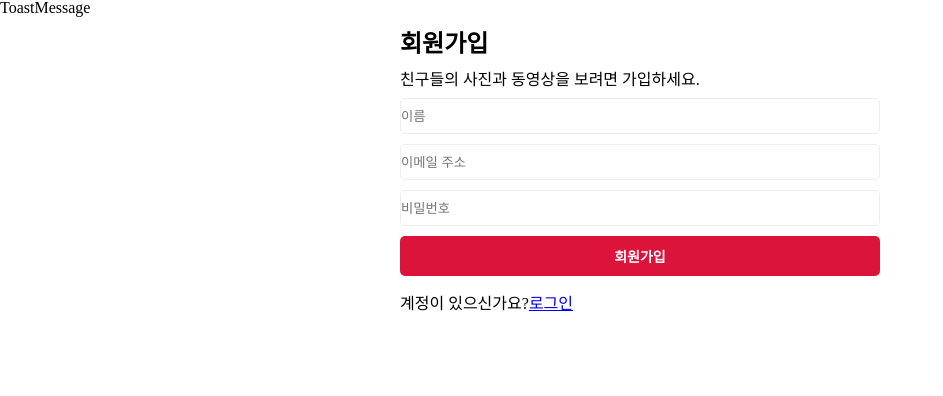
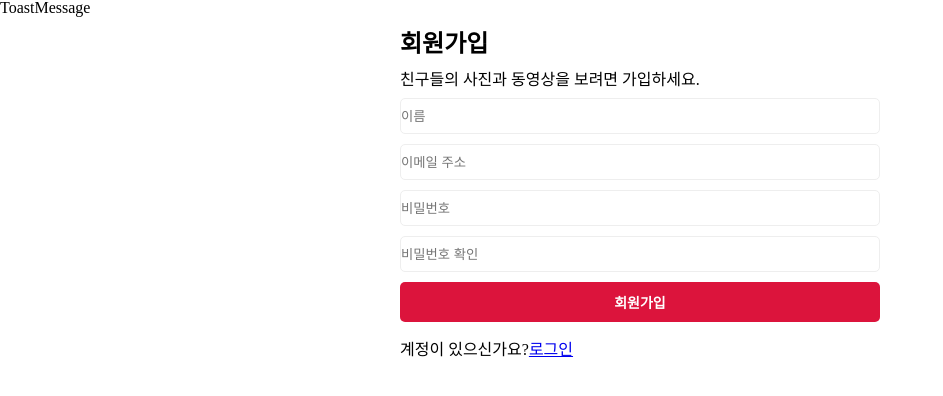
Before and after one commit to nodeTeam-1/nodeteam1-fe, a React (Create React App) app: page /user/register in a window 1280 px wide. Shown: the top 396 px of the page, without its empty margins (0-943 px from the left). Built offline with nearby package versions, Linux system fonts and the light colour scheme; no server answers.

Commit message:
feat(회원가입): 비밀번호 확인 기능 추가

```diff
--- a/src/pages/user/RegisterPage.tsx
+++ b/src/pages/user/RegisterPage.tsx
@@ -8,6 +8,7 @@ interface FormData {
     email: string;
     name: string;
     password: string;
+    passwordCheck: string;
     level: string;
     verificationCode?: string;
 }
@@ -17,6 +18,7 @@ const RegisterPage: React.FC = () => {
     const [formData, setFormData] = useState<FormData>({
         email: '',
         password: '',
+        passwordCheck: '',
         name: '',
         level: 'public',
         verificationCode: ''
@@ -62,9 +64,15 @@ const RegisterPage: React.FC = () => {
                 }
             );
         } else {
+            // 비밀번호 확인 로직
+            const { passwordCheck, ...newFormData } = formData;
+            if(formData.password !== passwordCheck)
+                return setErrorMessage('비밀번호 일치하지가 않습니다.');
+            setErrorMessage('');
+
             // 회원가입 제출 로직
             registerMutation.mutate(
-                formData,
+                newFormData,
                 {
                     // onSuccess: (data: any) => {
                     //     if (data.status === 200) {
@@ -129,6 +137,14 @@ const RegisterPage: React.FC = () => {
                                 onChange={handleChange}
                             />
                         </div>
+                        <div className='input-wrap'>
+                            <input
+                                type='password'
+                                name='passwordCheck'
+                                placeholder='비밀번호 확인'
+                                onChange={handleChange}
+                            />
+                        </div>
                     </>
                 ) : (
                     <div className='input-wrap'>
```
